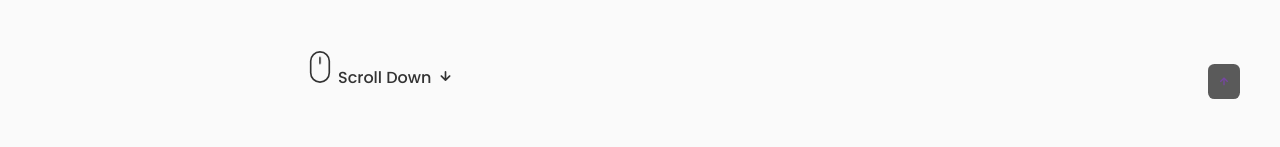
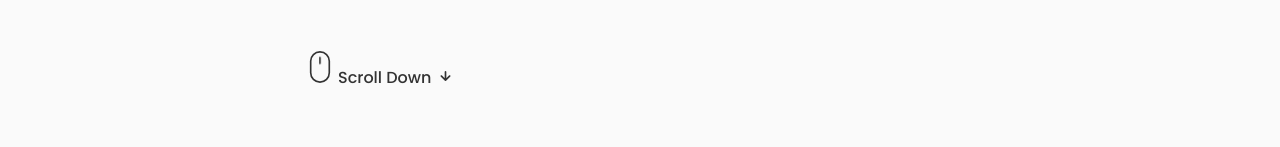
Before and after one commit to AmanWorku/AmanWorku.github.io, a React (Create React App) app: page / in a window 1280 px wide. Shown: the part 653-800 px from the top of the page. Built offline with nearby package versions, Linux system fonts and the light colour scheme.

Commit message:
Add function to show and hide the scroll button

```diff
--- a/src/components/scrollup/ScrollUp.jsx
+++ b/src/components/scrollup/ScrollUp.jsx
@@ -2,6 +2,11 @@ import React from 'react'
 import "./scrollup.css"
 
 const ScrollUp = () => {
+window.addEventListener ("scroll", function(){
+    const scrollUp = document.querySelector(".scrollup");
+    if (this.scrollY >= 560) scrollUp.classList.add("show-scroll");
+    else scrollUp.classList.remove("show-scroll");
+})
   return (
     <a href="" className="scrollup">
       <i className="uil uil-arrow-up scrollup__icon"></i>
--- a/src/components/scrollup/scrollup.css
+++ b/src/components/scrollup/scrollup.css
@@ -1,7 +1,7 @@
 .scrollup {
     position: fixed;
     right: 2.5rem;
-    bottom: 3rem;
+    bottom: -20%;
     background-color: var(--title-color);
     opacity: 0.8;
     padding: 0.3rem 0.5rem;
@@ -9,3 +9,16 @@
     z-index: var(--z-tooltip);
     transition: .4s;
 }
+
+.scrollup__icon {
+    font-size: 1.5rem;
+    color: var(--container-color);
+}
+
+.scrollup:hover {
+    background-color: var(--title-color-dark);
+}
+
+.show-scroll {
+    bottom: 3rem;
+}
```
